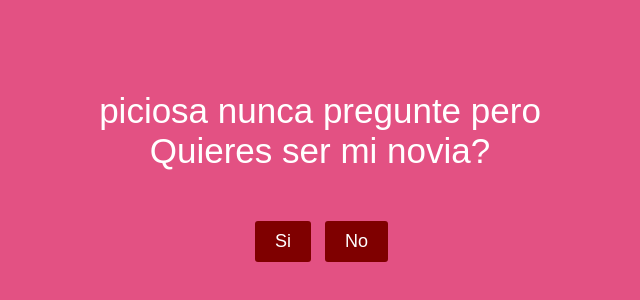
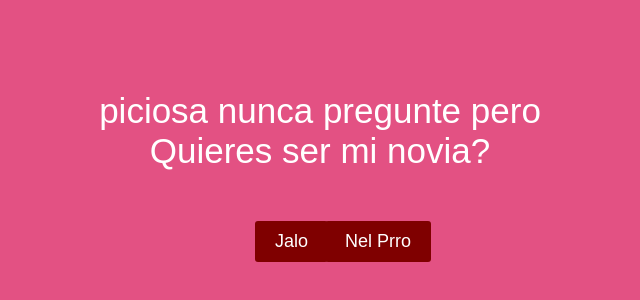
Before and after one commit to lionelhops/piciosa, a plain HTML site: page index.html in a window 1280 px wide. Shown: the part 244-544 px from the top of the page, without its empty margins (320-960 px from the left). Drawn offline with Linux system fonts and the light colour scheme.

Commit message:
Update index.html

```diff
--- a/index.html
+++ b/index.html
@@ -19,8 +19,8 @@
         </div>
 
         <div class="buttons">
-            <button id="btnyes" class="btn">Si</button>
-            <button id="btnno" class="btn">No</button>
+            <button id="btnyes" class="btn">Jalo</button>
+            <button id="btnno" class="btn">Nel Prro</button>
         </div>
     </div>
 
```
